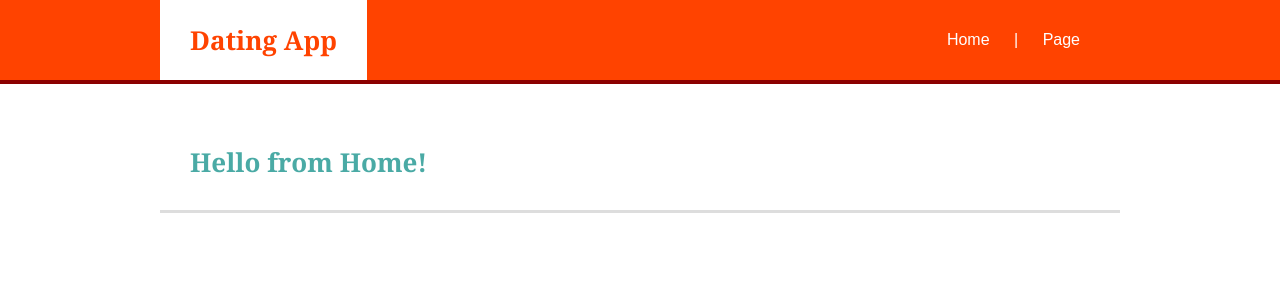
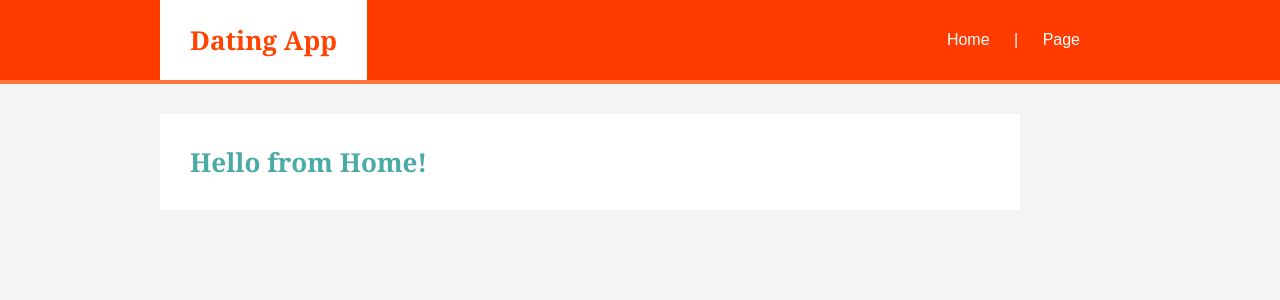
Before and after one commit to HaysS/labor-manager, a React app: page / in a window 1280 px wide. Shown: the top 300 px of the page. Built offline with nearby package versions, Linux system fonts and the light colour scheme.

Commit message:
Main content column class now white background to allow for better site contrast

```diff
--- a/src/client/app/assets/styles.css
+++ b/src/client/app/assets/styles.css
@@ -32,12 +32,13 @@ hr {
 
 body {
 	font-family: 'Arial', 'Helvetica Neue', Helvetica, sans-serif;
+	background: #f4f4f4;
 }
 
 header {
-	background-color: white;
+	background-color: #ff3b00;
 	overflow: hidden;
-	border-bottom: 4px solid darkred;
+	border-bottom: 4px solid #ff753a;
 }
 
 header a {
@@ -111,10 +112,6 @@ nav p {
 	color: lightgray;
 }
 
-header {
-	background-color: #ff4300;
-}
-
 /*---------------------------------
  *Classes
  *---------------------------------*/
@@ -179,19 +176,10 @@ form .message .text-box {
 }
 
 .main-content .column {
+	width: 800px;
 	padding-top: 30px;
 	padding-bottom: 30px;
 	margin: 30px 0px;
-	border-bottom: 3px solid #dddddd;
-}
-
-.main-content .left-col {
-	width: 590px;
-	background: white;
-}
-
-.main-content .right-col {
-	width: 210px;
 	background: white;
 }
 
```
